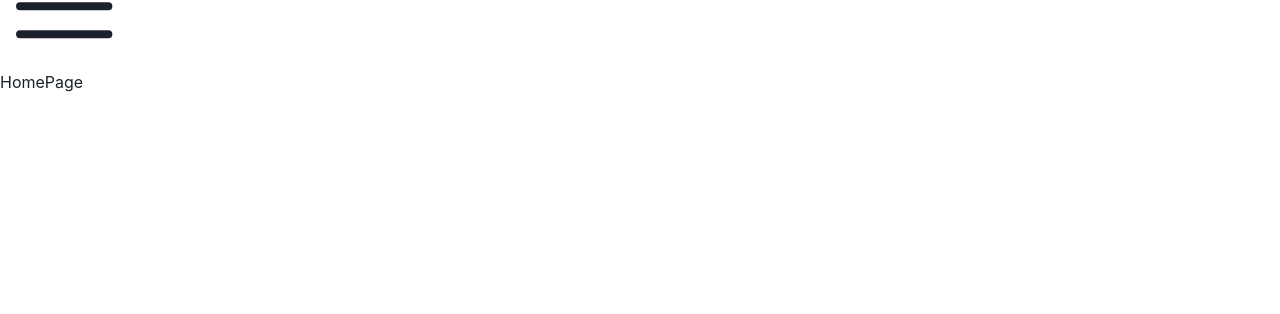
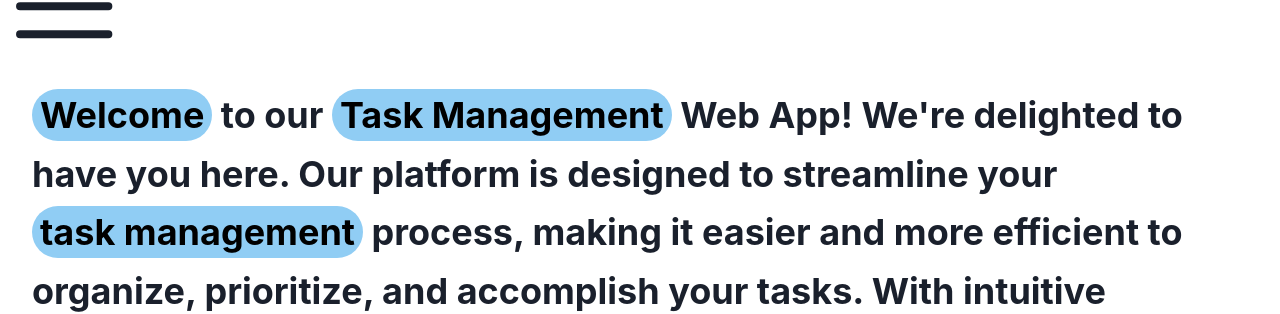
Before and after one commit to omkarSw2/-task_management_application, a React (Vite) app in the folder frontend/: page / in a window 1280 px wide. Shown: the part 406-720 px from the top of the page. Built offline with nearby package versions, Linux system fonts and the light colour scheme.

Commit message:
updated home page

```diff
--- a/frontend/src/pages/HomePage/HomePage.jsx
+++ b/frontend/src/pages/HomePage/HomePage.jsx
@@ -1,7 +1,25 @@
-
-
+import { Highlight, Heading } from "@chakra-ui/react";
 const HomePage = () => {
-  return <div>HomePage</div>;
+  return (
+    <div>
+      <Heading lineHeight="tall" mt={4} ml={8} mr={8}>
+        <Highlight
+          query={["welcome", "Task Management"]}
+          styles={{ px: "2", py: "1", rounded: "full", bg: "blue.200" }}>
+          Welcome to our Task Management Web App! We&apos;re delighted to have
+          you here. Our platform is designed to streamline your task management
+          process, making it easier and more efficient to organize, prioritize,
+          and accomplish your tasks. With intuitive features and a user-friendly
+          interface, we aim to enhance your productivity and help you stay on
+          top of your goals. Feel free to explore the various tools and
+          functionalities we offer, and don&apos;t hesitate to reach out if you
+          have any questions or need assistance. We&apos;re here to support you
+          every step of the way. Thank you for choosing our Task Management Web
+          App. Let&apos;s start accomplishing great things together!
+        </Highlight>
+      </Heading>
+    </div>
+  );
 };
 
 export default HomePage;
```
